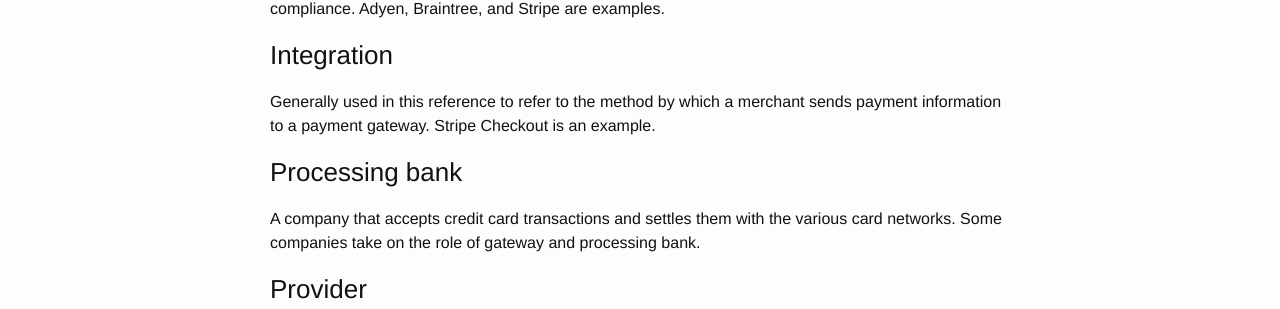
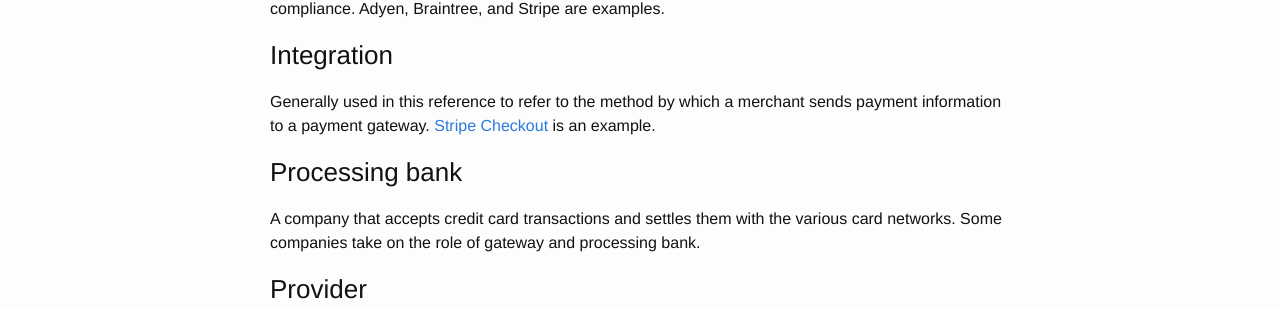
Before and after one commit to payments-reference/payments-reference, a Jekyll site: the page built from glossary.md, in a window 1280 px wide. Shown: the part 245-554 px from the top of the page. Built offline with Jekyll 4.4.1, drawn with Linux system fonts in a browser that asks for light colours; part of the change alters nothing that is shown.

```diff
--- a/glossary.md
+++ b/glossary.md
@@ -10,7 +10,7 @@ A company that stands in-between the merchant and a processing bank to reduce th
 
 ### Integration
 
-Generally used in this reference to refer to the method by which a merchant sends payment information to a payment gateway. Stripe Checkout is an example.
+Generally used in this reference to refer to the method by which a merchant sends payment information to a payment gateway. [Stripe Checkout](/pci-compliance/integrations/#stripe) is an example.
 
 ### Processing bank
 
```
